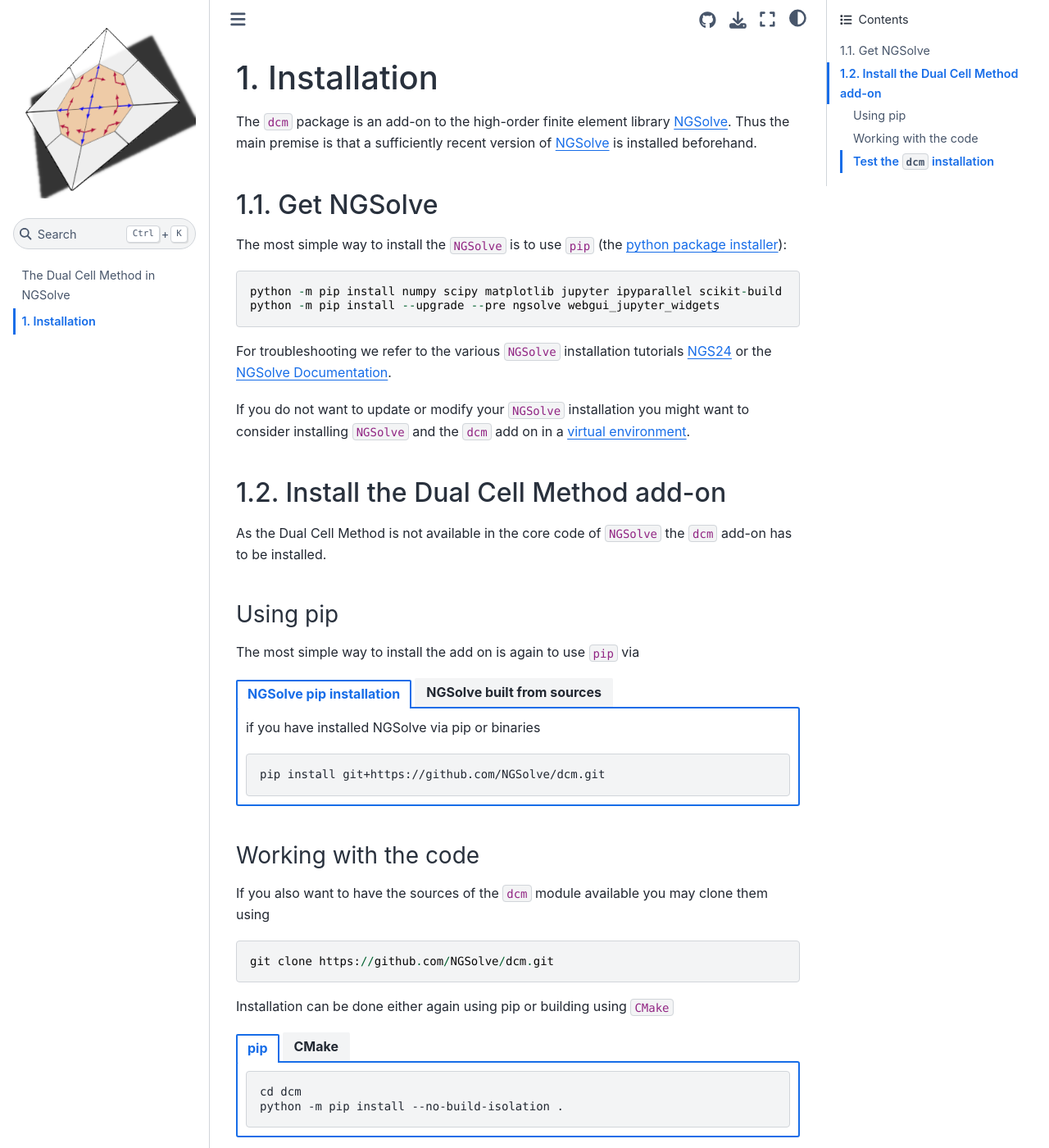
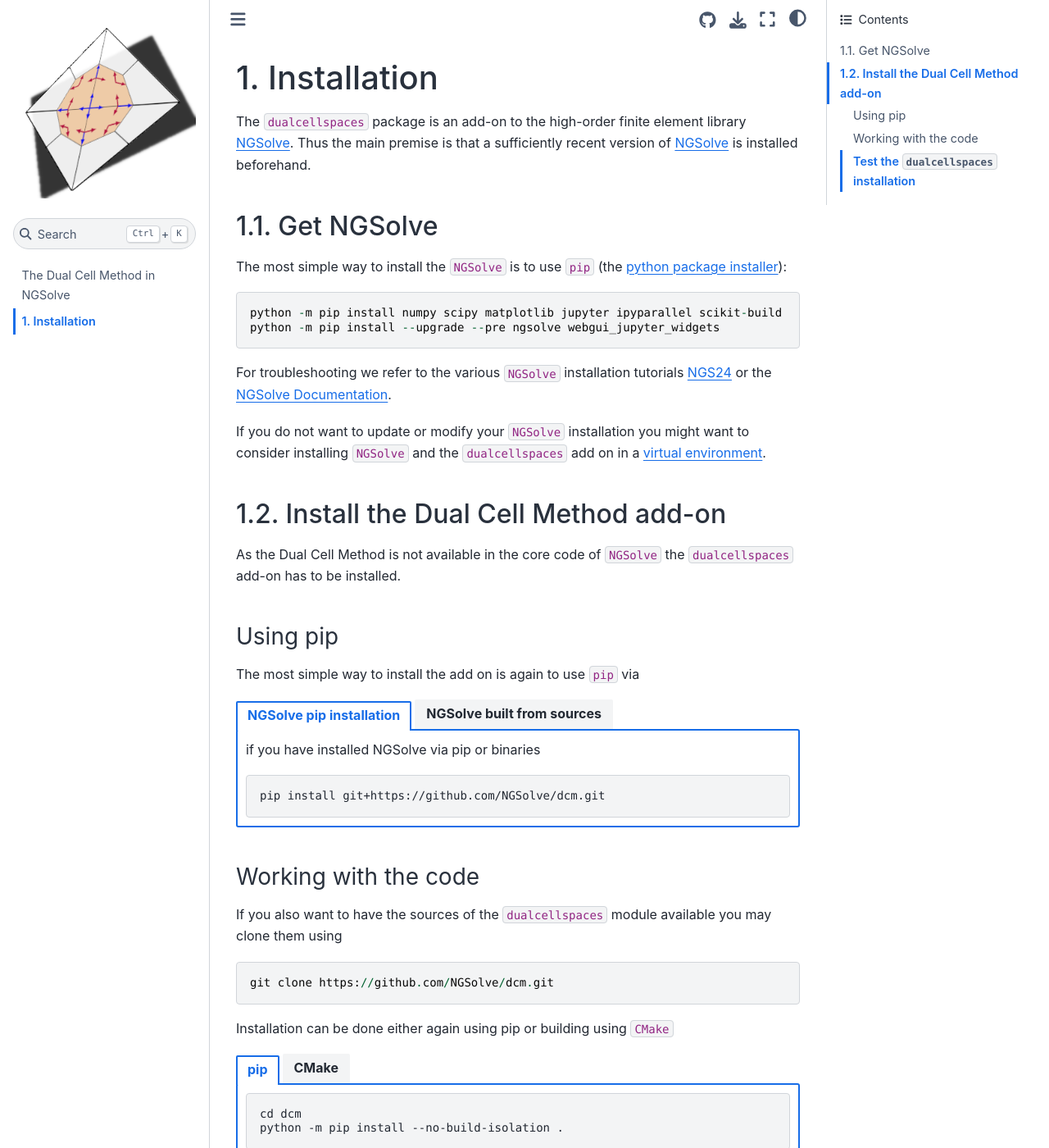
Before and after one commit to NGSolve/dcm, a Jupyter Book: the page built from docs/installation.md, in a window 1280 px wide and 1400 px high. Shown: the whole window at 82% size. Built offline with Jupyter Book 1.0.4 settings and Sphinx 7.4.7 and the Sphinx Book theme 1.1.4, drawn with Linux system fonts in a browser that asks for light colours; some of the changed text lies outside the part shown.

Commit message:
dcm -> dualcellspaces

`````diff
--- a/docs/installation.md
+++ b/docs/installation.md
@@ -1,7 +1,7 @@
 (installation)=
 # Installation
 
-The `dcm` package is an add-on to the high-order finite element library [NGSolve](https://ngsolve.org). Thus the main premise is that a sufficiently recent version of [NGSolve](https://ngsolve.org) is installed beforehand.
+The `dualcellspaces` package is an add-on to the high-order finite element library [NGSolve](https://ngsolve.org). Thus the main premise is that a sufficiently recent version of [NGSolve](https://ngsolve.org) is installed beforehand.
 
 
 ## Get NGSolve
@@ -13,11 +13,11 @@ python -m pip install --upgrade --pre ngsolve webgui_jupyter_widgets
 ```
 For troubleshooting we refer to the various `NGSolve` installation tutorials [NGS24](https://docu.ngsolve.org/ngs24/intro.html) or the [NGSolve Documentation](https://docu.ngsolve.org/latest/).
 
-If you do not want to update or modify your `NGSolve` installation you might want to consider installing `NGSolve` and the `dcm` add on in a [virtual environment](https://docu.ngsolve.org/ngs24/intro.html#installing-parallel-ngsolve).
+If you do not want to update or modify your `NGSolve` installation you might want to consider installing `NGSolve` and the `dualcellspaces` add on in a [virtual environment](https://docu.ngsolve.org/ngs24/intro.html#installing-parallel-ngsolve).
 
 ## Install the Dual Cell Method add-on
 
-As the Dual Cell Method is not available in the core code of `NGSolve` the `dcm` add-on has to be installed.
+As the Dual Cell Method is not available in the core code of `NGSolve` the `dualcellspaces` add-on has to be installed.
 
 ### Using pip
 
@@ -41,7 +41,7 @@ The most simple way to install the add on is again to use `pip` via
 
 ### Working with the code
 
-If you also want to have the sources of the `dcm` module available you may clone them using
+If you also want to have the sources of the `dualcellspaces` module available you may clone them using
 
 ```
 git clone https://github.com/NGSolve/dcm.git
@@ -64,9 +64,9 @@ Installation can be done either again using pip or building using `CMake`
 ````
 
 
-### Test the `dcm` installation
+### Test the `dualcellspaces` installation
 
 Test whether the installation worked using
 ```
-python -m dcm.demos.dc_intrules
+python -m dualcellspaces.demos.dc_intrules
 ```
`````
